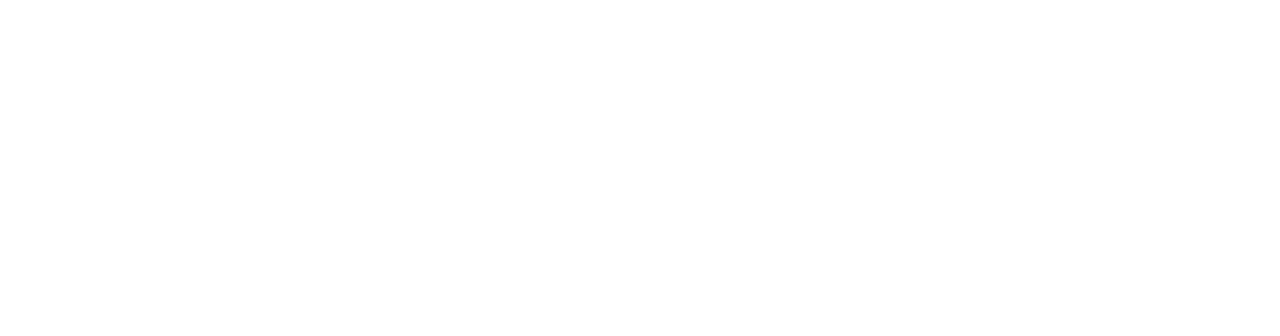
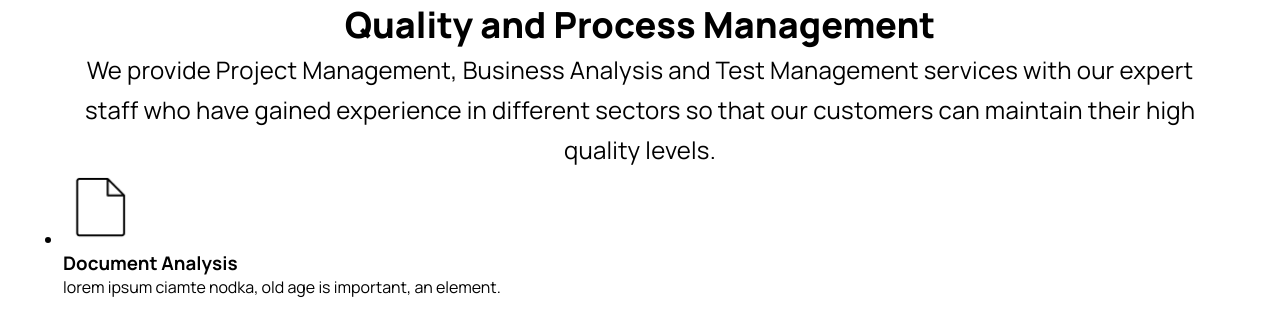
Before and after one commit to thiagopuntar/teste, a plain HTML site: page index.html in a window 1280 px wide. Drawn offline with Linux system fonts and the light colour scheme.

Commit message:
section values

```diff
--- /dev/null
+++ b/blocks/value.css
@@ -0,0 +1,3 @@
+.value__image {
+  width: 76px;
+}
--- /dev/null
+++ b/blocks/values.css
@@ -0,0 +1,25 @@
+.values {
+  max-width: 1154px;
+  margin: 0 auto;
+}
+
+.values__title {
+  font-size: 36px;
+  font-weight: 800;
+  line-height: 1.4;
+  text-align: center;
+}
+
+.values__text {
+  font-size: 24px;
+  line-height: 1.65;
+  letter-spacing: 0.2px;
+  text-align: center;
+}
+
+@media (max-width: 1200px) {
+  .values__text {
+    max-width: 852px;
+    margin: 0 auto;
+  }
+}
--- a/index.html
+++ b/index.html
@@ -14,6 +14,23 @@
   </head>
   <body>
     <div class="page">
+      <section class="values">
+        <h2 class="values__title">Quality and Process Management</h2>
+        <p class="values__text">
+          We provide Project Management, Business Analysis and Test Management
+          services with our expert staff who have gained experience in different
+          sectors so that our customers can maintain their high quality levels.
+        </p>
+        <ul class="values__list">
+          <li class="value">
+            <img class="value__image" src="./images/file.png" alt="File icon" />
+            <h3 class="value__title">Document Analysis</h3>
+            <p class="value__text">
+              lorem ipsum ciamte nodka, old age is important, an element.
+            </p>
+          </li>
+        </ul>
+      </section>
     </div>
   </body>
 </html>
--- a/pages/index.css
+++ b/pages/index.css
@@ -1,2 +1,4 @@
 @import url(./reset.css);
 @import url(../blocks/page.css);
+@import url(../blocks/values.css);
+@import url(../blocks/value.css);
```
Also changed, not shown: images/file.png (added).
